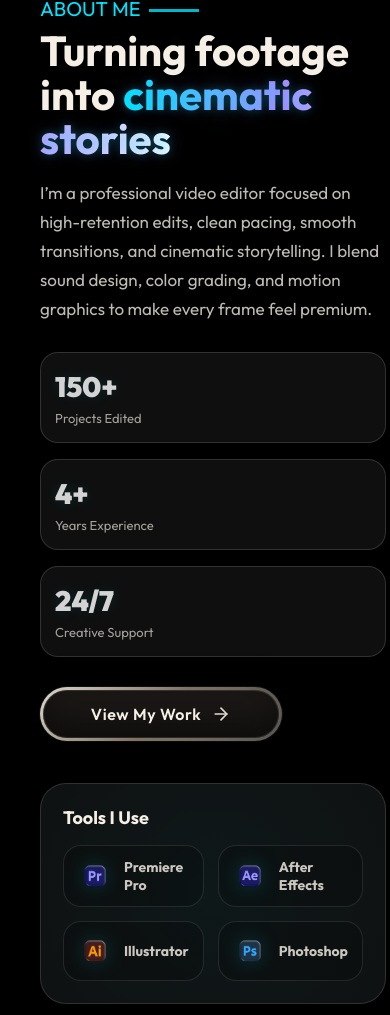
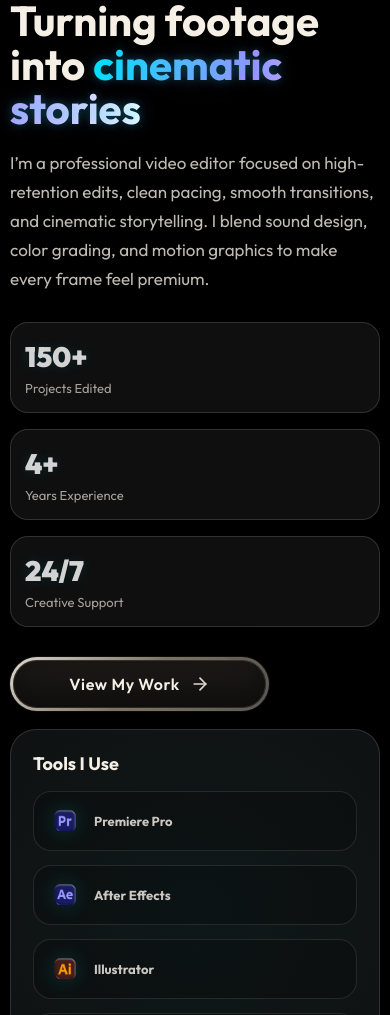
Before and after one commit to arisfxvisuals/Aris-Port, a React (Vite) app: page / in a window 390 px wide. Shown: the part 985-2000 px from the top of the page. Built offline with nearby package versions, Linux system fonts and the light colour scheme; a web font is replaced by a local one.

Commit message:
Safari Issue

```diff
--- a/src/index.css
+++ b/src/index.css
@@ -198,11 +198,6 @@ ul li {
   opacity: 0.8;
 }
 
-@media(max-width:500px){
-  iframe{
-    height: 200px;
-  }
-}
 
 /* ✅ HERO CIRCLE VIDEO */
 .circle {
@@ -729,7 +724,7 @@ ul li {
 
 @media(max-width:500px){
   iframe{
-    height: 130px;
+    height: 160px;
     width: 100%;
   }
   .project-cards .card{
@@ -740,7 +735,7 @@ ul li {
 /* responsive */
 @media(max-width:900px){
   .project-cards{
-    height: 680px;
+    height: 540px;
     max-width: 92%;
   }
   .project-video{
@@ -997,7 +992,7 @@ ul li {
 
 /*About*/
 .about-section{
-  padding: 120px 40px;
+
   min-height: 100vh;
   display: flex;
   justify-content: center;
@@ -1478,3 +1473,60 @@ ul li {
   }
 
 }
+
+@media(max-width:600px){
+  .section{
+    padding: 90px 10px;   /* ✅ 40px -> 16px */
+    min-height: auto;     /* ✅ 100vh remove in phone */
+  }
+
+  .pricing-section,
+  .about-section{
+    padding: 90px 10px;
+  }
+
+  .hero2{
+    padding: 10px;
+    padding-top: 14vh;
+  }
+}
+
+/* ✅ About overflow fix */
+.about-left,
+.about-right{
+  min-width: 0;   /* 🔥 important for grid overflow fix */
+}
+
+.about-title,
+.about-desc,
+.tool-card,
+.about-highlight{
+  width: 100%;
+  max-width: 100%;
+}
+
+@media(max-width:600px){
+
+  .about-wrap{
+    width: 100%;
+    max-width: 100%;
+    gap: 18px;
+  }
+
+  .tools-grid{
+    grid-template-columns: 1fr; /* ✅ prevent squeeze */
+  }
+
+  .tool{
+    width: 100%;
+  }
+
+  .tool p{
+    font-size: 13px;
+    word-break: break-word;
+  }
+
+  .about-highlight{
+    padding: 16px;
+  }
+}
```
